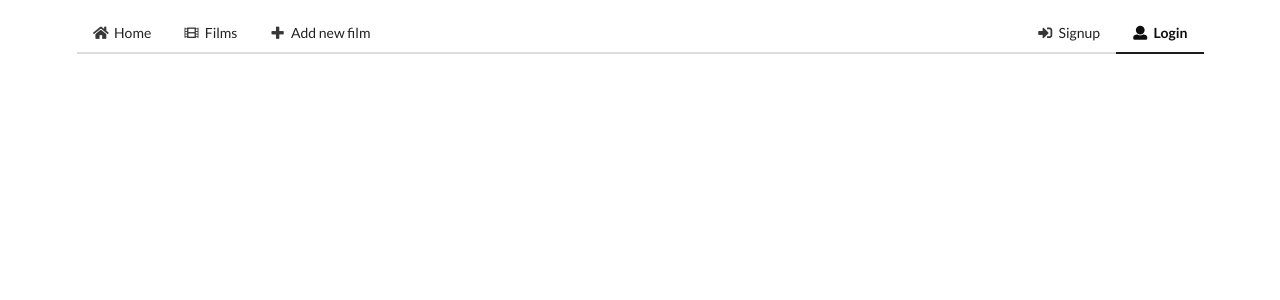
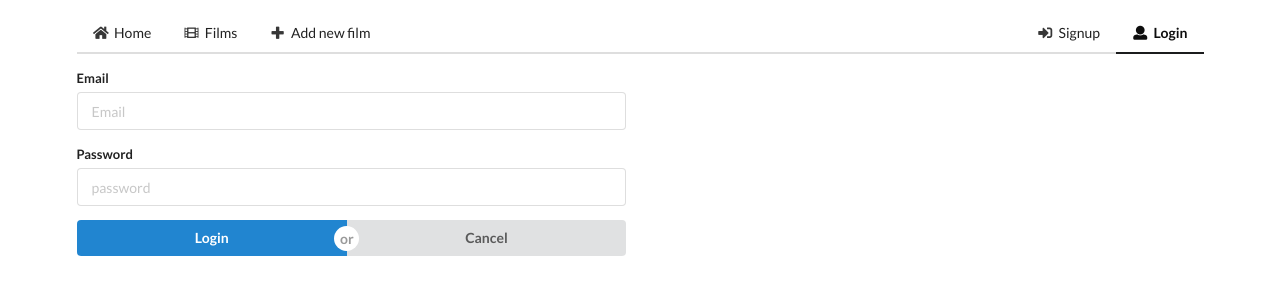
Before and after one commit to TarasBalem/Films, a React (Create React App) app: page /login in a window 1280 px wide. Shown: the top 300 px of the page. Built offline with nearby package versions, Linux system fonts and the light colour scheme.

Commit message:
ready lazy

```diff
--- a/src/App.jsx
+++ b/src/App.jsx
@@ -1,10 +1,13 @@
-import React, {Component} from "react";
+import React, {Component, lazy, Suspense} from "react";
 import {Switch, Route} from "react-router-dom";
 import TopNavigation from "components/TopNavigation";
 import HomePage from "pages/HomePage";
-import FilmsPage from "pages/FilmsPage";
-import Film from "pages/FilmsPage/components/Film";
-import SignupPage from "pages/SignupPage";
+import Spinner from "components/Spinner";
+
+const FilmsPage = lazy(() => import("pages/FilmsPage"));
+const SignupPage = lazy(() => import("pages/SignupPage"));
+const LoginPage = lazy(() => import("pages/LoginPage"));
+const Film = lazy(() => import("pages/FilmsPage/components/Film"));
 
 const initUser = {
   token: null,
@@ -21,6 +24,7 @@ class App extends Component {
   render() {
     const user = this.state;
     return (
+      <Suspense fallback={Spinner}>
         <div className="ui container mt-3">
           <TopNavigation logout={this.logout} isAuth={!!user.token} />
           <Switch>
@@ -36,8 +40,12 @@ class App extends Component {
             <Route path="/signup">
               <SignupPage />
             </Route>
+            <Route path="/login">
+              <LoginPage />
+            </Route>
           </Switch>
         </div>
+      </Suspense>
     );
   }
 }
```
Lines whose indentation alone changed are shown as unchanged.
